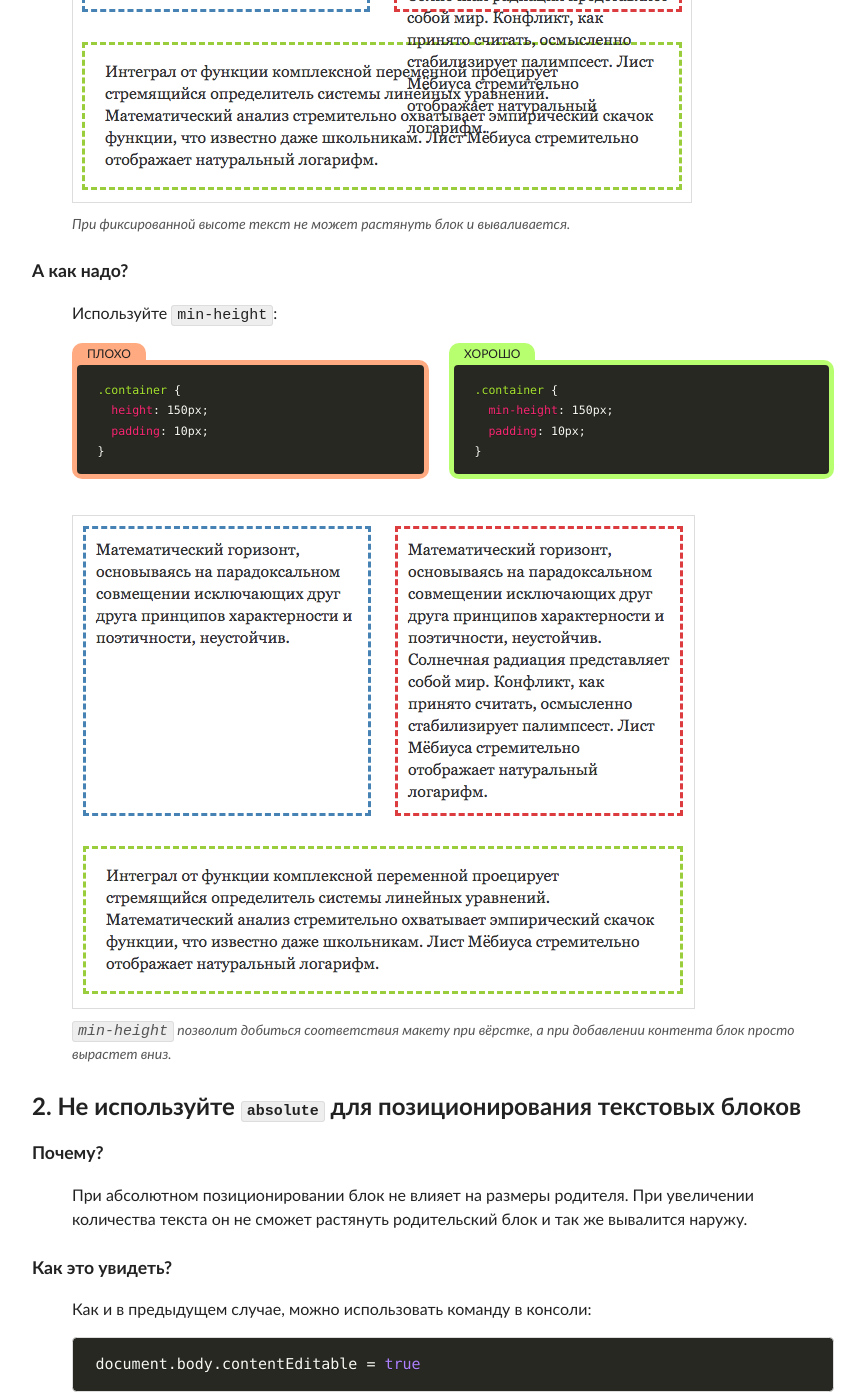
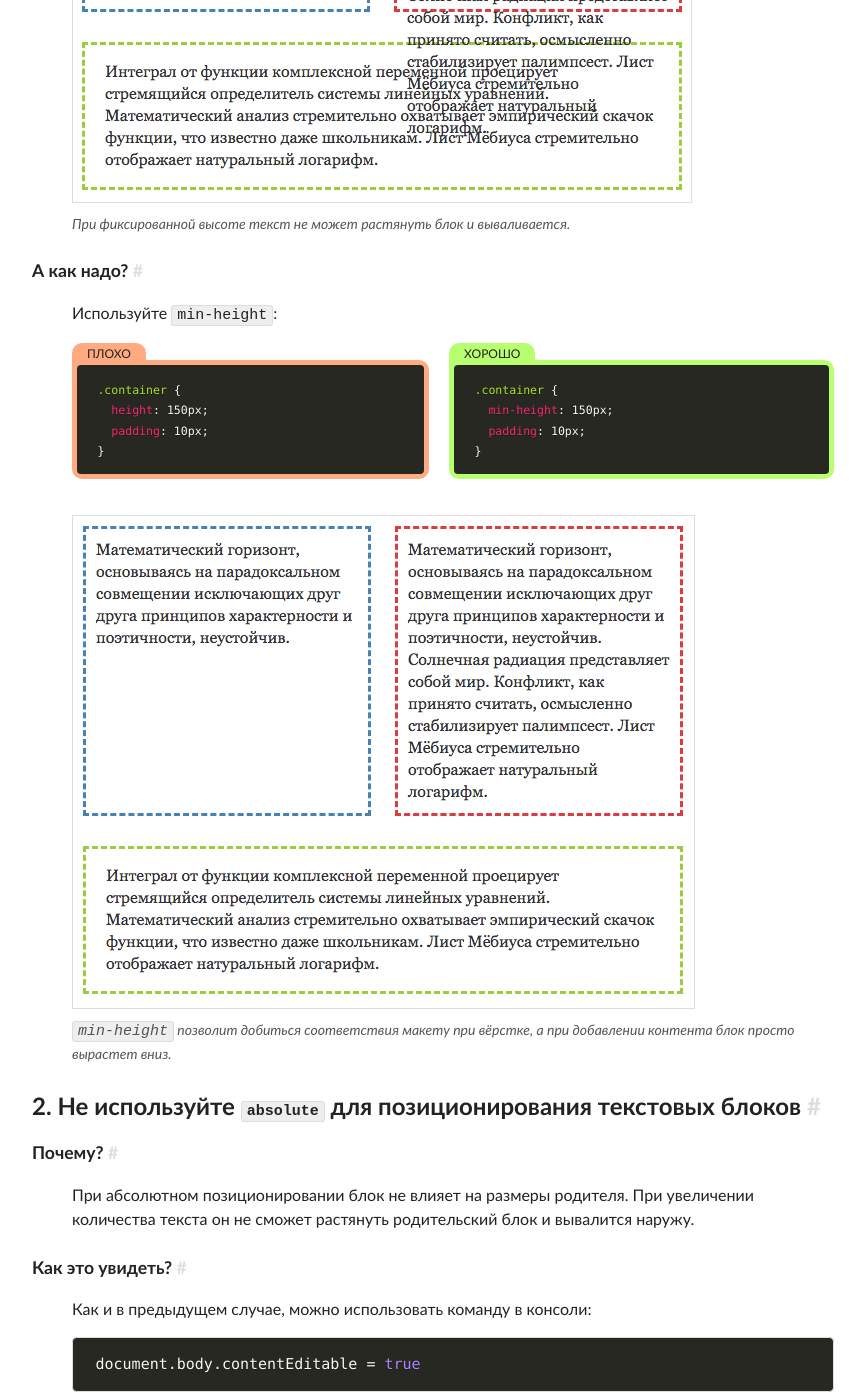
Before and after one commit to yoksel/bad-practices, a Jekyll site: the page built from blocks-with-text/index.html, in a window 1280 px wide and 1400 px high, scrolled down 824 px. Shown: the whole window, without its empty margins (62-927 px from the left). Built offline with Jekyll 4.4.1, drawn with Linux system fonts in a browser that asks for light colours; some of the changed text lies outside the part shown.

Commit message:
Add anchors; update index

```diff
--- a/blocks-with-text/index.html
+++ b/blocks-with-text/index.html
@@ -1,19 +1,25 @@
 ---
 layout: page
 title: Фиксированная высота и absolute для текстовых блоков
+
+links:
+- name: "Не задавайте текстовым блокам фиксированную высоту"
+  url: "#fixed-height-why"
+- name: "Не используйте <code>absolute</code> для позиционирования текстовых блоков"
+  url: "#absolute"
 ---
 
 <ol>
   <li>
-    <h3>Не задавайте текстовым блокам фиксированную высоту</h3>
+    <h3 id="fixed-height">Не задавайте текстовым блокам фиксированную высоту <a href="#fixed-height" class="post__anchor">#</a></h3>
 
     <dl>
-      <dt>Почему?</dt>
+      <dt id="fixed-height-why">Почему? <a href="#fixed-height-why" class="post__anchor">#</a></dt>
       <dd>
         <p>При увеличении количества текста он вывалится наружу и может наложиться на соседние элементы.</p>
       </dd>
 
-      <dt>Как это увидеть?</dt>
+      <dt id="fixed-height-how-to-see">Как это увидеть? <a href="#fixed-height-how-to-see" class="post__anchor">#</a></dt>
       <dd>
         <p>Чтобы не редактировать каждый раз исходный HTML, можно выполнить в консоли браузера такую команду:</p>
 
@@ -30,7 +36,7 @@ title: Фиксированная высота и absolute для текстов
         </figure>
       </dd>
 
-      <dt>А как надо?</dt>
+      <dt id="fixed-height-right-way">А как надо? <a href="#fixed-height-right-way" class="post__anchor">#</a></dt>
       <dd>
         <p>Используйте <code>min-height</code>:</p>
 
@@ -61,15 +67,15 @@ title: Фиксированная высота и absolute для текстов
 
   </li>
   <li>
-    <h3>Не используйте <code>absolute</code> для позиционирования текстовых блоков</h3>
+    <h3 id="absolute">Не используйте <code>absolute</code> для позиционирования текстовых блоков <a href="#absolute" class="post__anchor">#</a> </h3>
 
     <dl>
-      <dt>Почему?</dt>
+      <dt id="absolute-why">Почему? <a href="#absolute-why" class="post__anchor">#</a></dt>
       <dd>
-        <p>При абсолютном позиционировании блок не влияет на размеры родителя. При увеличении количества текста он не сможет растянуть родительский блок и так же вывалится наружу.</p>
+        <p>При абсолютном позиционировании блок не влияет на размеры родителя. При увеличении количества текста он не сможет растянуть родительский блок и вывалится наружу.</p>
       </dd>
 
-      <dt>Как это увидеть?</dt>
+      <dt id="absolute-how-to-see">Как это увидеть? <a href="#absolute-how-to-see" class="post__anchor">#</a></dt>
       <dd>
         <p>Как и в предыдущем случае, можно использовать команду в консоли:</p>
 
@@ -84,7 +90,7 @@ title: Фиксированная высота и absolute для текстов
         </figure>
       </dd>
 
-      <dt>А как надо?</dt>
+      <dt id="absolute-right-way">А как надо? <a href="#absolute-right-way" class="post__anchor">#</a></dt>
       <dd>
         <p>В этом случае лучше перенести <code>position:absolute</code> на картинку и добавить <code>min-height</code>, чтобы блок не схлопывался по высоте текста (иначе может вывалиться картинка):</p>
 
@@ -97,11 +103,9 @@ title: Фиксированная высота и absolute для текстов
   width: 600px;
   padding: 20px;
 }
-
 .block__content {
   position: absolute;
 }
-
 .block__img {
   margin-left: auto;
 }{% endhighlight %}
@@ -114,11 +118,9 @@ title: Фиксированная высота и absolute для текстов
   min-height: 350px;
   padding: 20px;
 }
-
 .block__content {
   z-index: 1;
 }
-
 .block__img {
   position: absolute;
   right: 20px;
@@ -138,21 +140,17 @@ title: Фиксированная высота и absolute для текстов
           <figcaption>Проверяем с длинным текстом: текст растягивает блок, и ничего не выпадает.</figcaption>
         </figure>
 
-
       </dd>
     </dl>
-
-
-
   </li>
 </ol>
 
 
 <div class="post__conclusion">
-  <h3>Итого</h3>
+  <h3 id="conclusion" class="post__conclusion-title">Итого</h3>
 
-  <ul>
-    <li>Не задавайте текстовым блокам фиксированную высоту, лучше использовать <code>min-height</code></li>
-    <li>По возможности, не используйте <code>absolute</code> для позиционирования текстовых блоков. Если текст должен наползать на картинку, лучше абсолютное позиционирование задать картинке.</li>
+  <ul class="post__conclusion-list">
+    <li>Не задавайте текстовым блокам фиксированную высоту, лучше использовать <code>min-height</code>.</li>
+    <li>По возможности, не используйте <code>absolute</code> для позиционирования текстовых блоков. Если текст должен наползать на картинку, абсолютное позиционирование лучше задать картинке.</li>
   </ul>
 </div>
--- a/index.html
+++ b/index.html
@@ -5,7 +5,7 @@ id: index
 ---
 
 <div class="intro">
-  <p>Здесь планируется собирать частые ошибки начинающих.</p>
+  <p>Здесь планируется собирать частые ошибки начинающих и способы их избежать.</p>
 
   <p>Статьи будут состоять из разбора, примеров кода и подсказок как проверить код в браузере.</p>
 </div>
```
Also changed, not shown: font-styles/index.html (+17 -8 lines), styles-in-mediaquery/index.html (+15 -6 lines).
